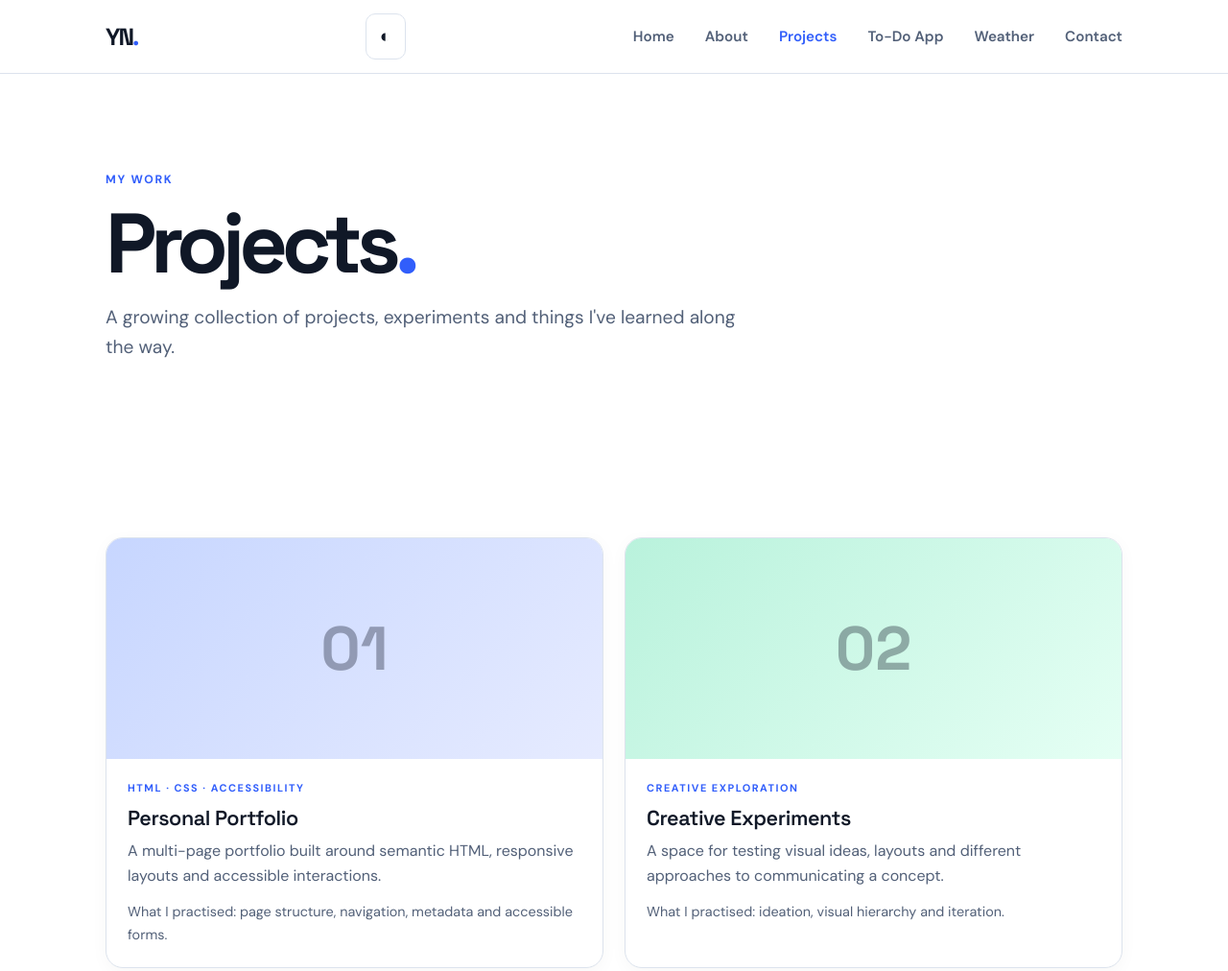
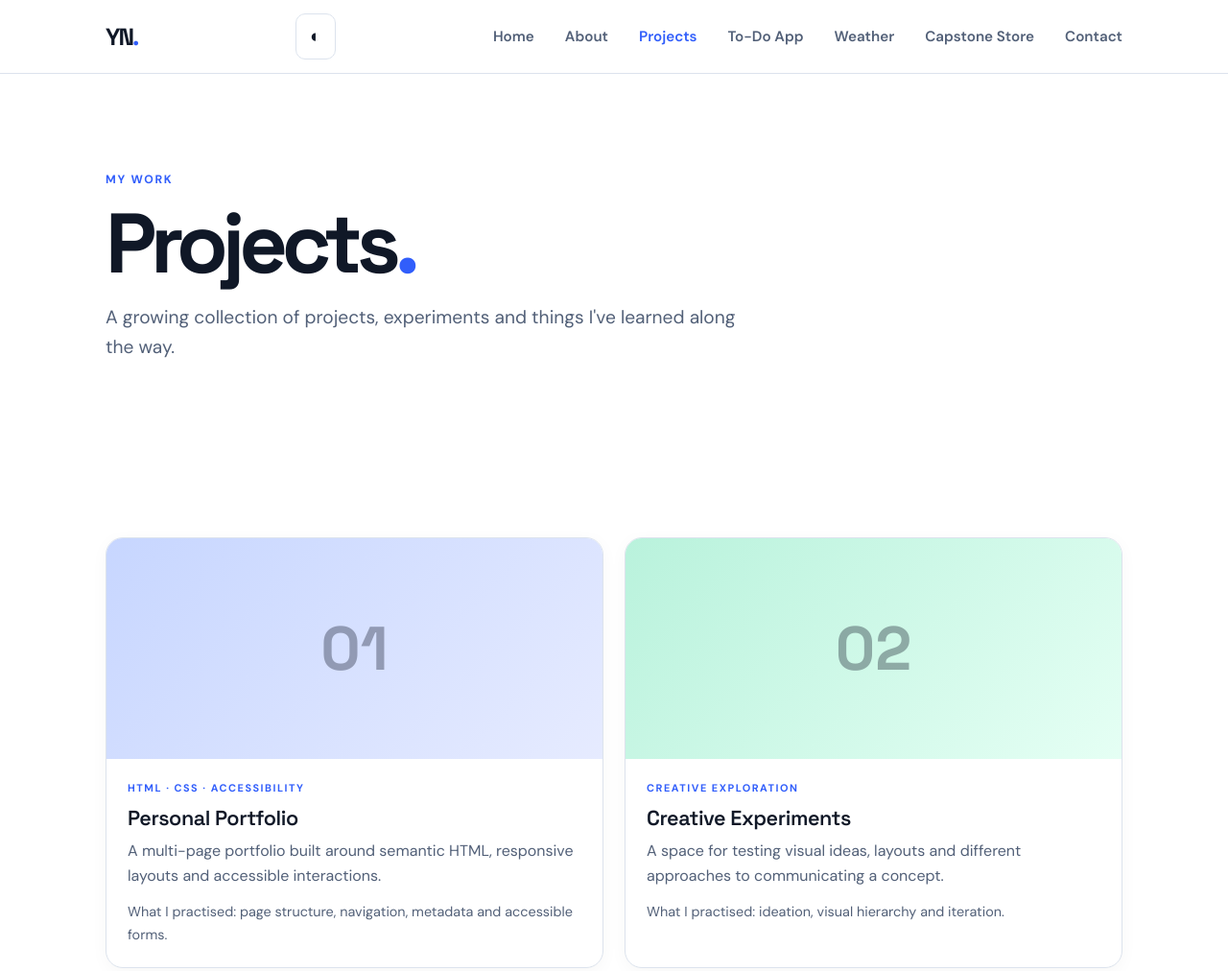
Before and after one commit to kokilmithran24-crypto/personal-portfolio, a plain HTML site: page projects.html in a window 1280 px wide. Shown: the top 1012 px of the page at 96% size. Drawn offline with Linux system fonts and the light colour scheme.

Commit message:
Add capstone storefront to site navigation

```diff
--- a/projects.html
+++ b/projects.html
@@ -12,7 +12,7 @@
     <a class="brand" href="index.html" aria-label="Your Name home">YN<span>.</span></a>
     <div class="header-actions"><button class="theme-toggle" type="button" aria-label="Switch to dark theme" aria-pressed="false"><span aria-hidden="true">◐</span><span class="sr-only">Toggle color theme</span></button><button class="menu-toggle" type="button" aria-expanded="false" aria-controls="primary-navigation"><span class="sr-only">Toggle navigation</span><span aria-hidden="true">☰</span></button></div>
     <nav id="primary-navigation" class="primary-nav" aria-label="Primary navigation"><ul>
-      <li><a href="index.html">Home</a></li><li><a href="about.html">About</a></li><li><a href="projects.html" aria-current="page">Projects</a></li><li><a href="todo.html">To-Do App</a></li><li><a href="weather.html">Weather</a></li><li><a href="contact.html">Contact</a></li>
+      <li><a href="index.html">Home</a></li><li><a href="about.html">About</a></li><li><a href="projects.html" aria-current="page">Projects</a></li><li><a href="todo.html">To-Do App</a></li><li><a href="weather.html">Weather</a></li><li><a href="shop.html">Capstone Store</a></li><li><a href="contact.html">Contact</a></li>
     </ul></nav>
   </div></header>
   <main id="main-content">
```
